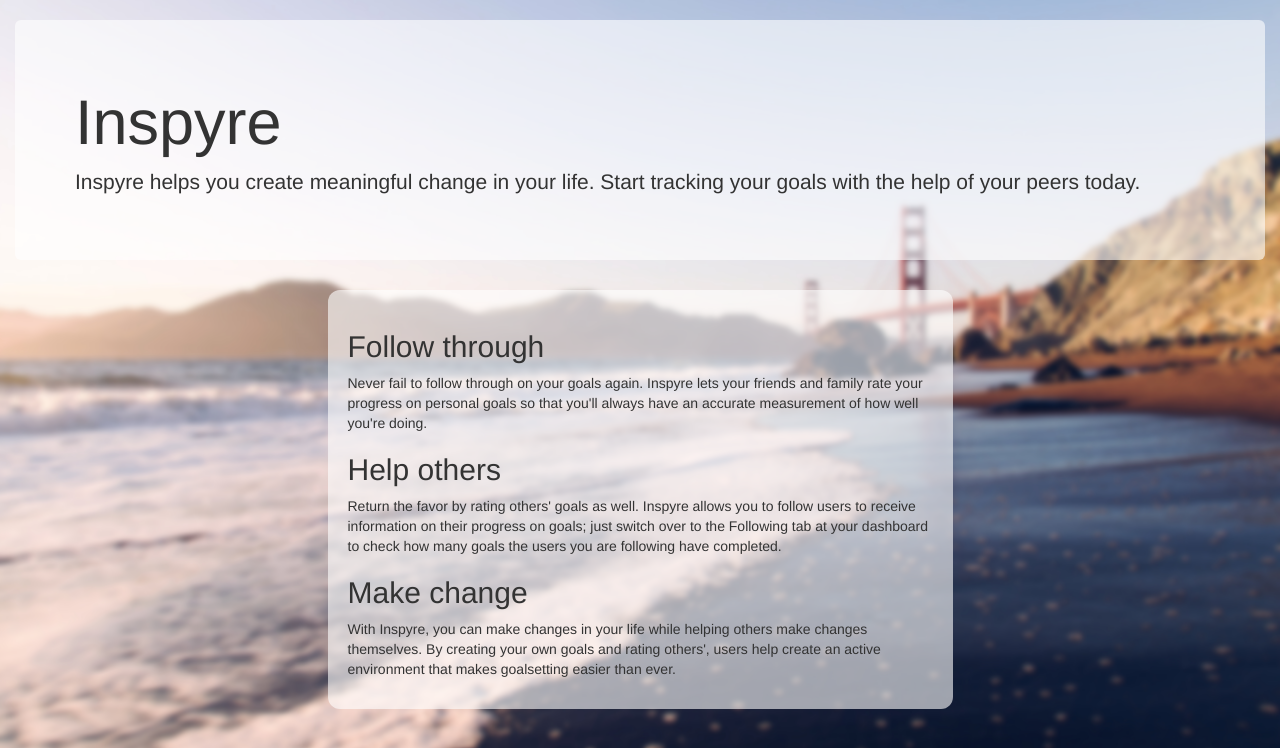
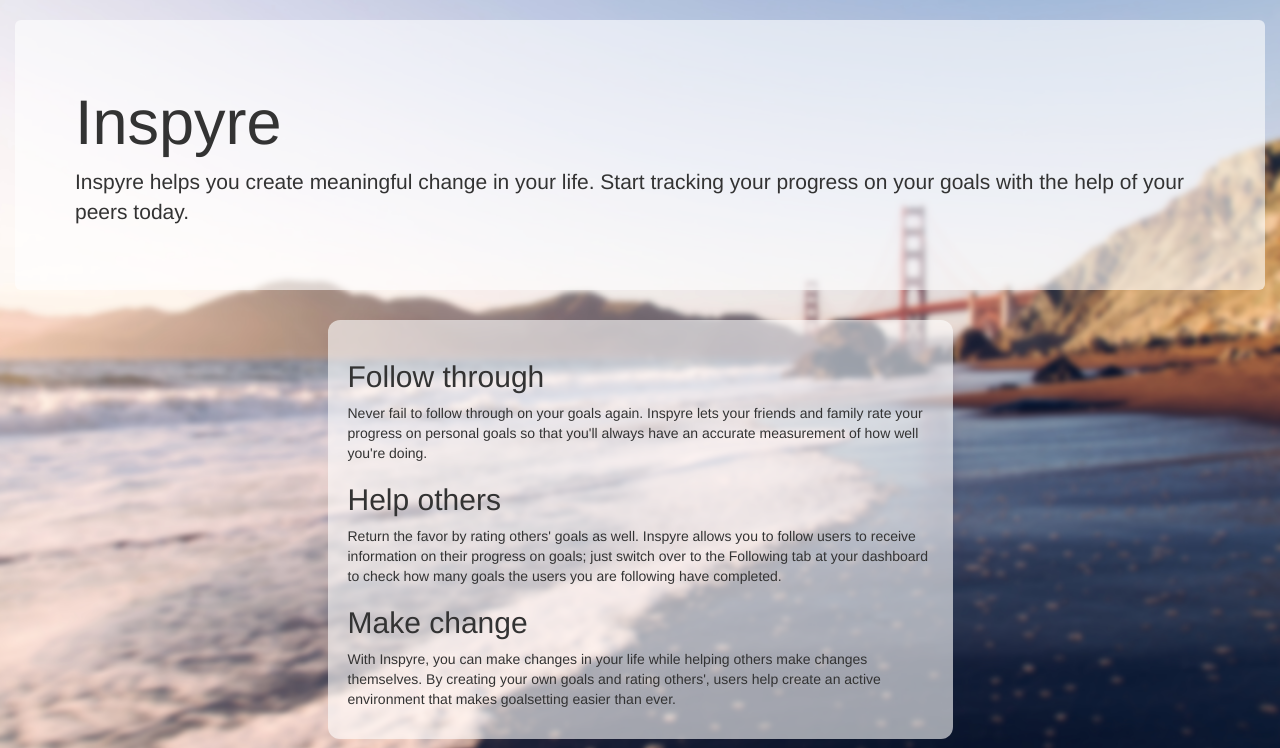
Before and after one commit to rowantran/inspyre, a PHP site: page / in a window 1280 px wide. Shown: the part 52-800 px from the top of the page. Run offline with PHP 8.4, Linux system fonts and the light colour scheme; some libraries are stand-ins or nearby versions.

Commit message:
Wording change

```diff
--- a/app/public_html/index.php
+++ b/app/public_html/index.php
@@ -55,7 +55,7 @@
 
       <div class="jumbotron">
         <h1>Inspyre</h1>
-        <p>Inspyre helps you create meaningful change in your life. Start tracking your goals with the help of your peers today.</p>
+        <p>Inspyre helps you create meaningful change in your life. Start tracking your progress on your goals with the help of your peers today.</p>
       </div>
 
       <div class="col-md-6 col-md-offset-3 col-main-center">
```
